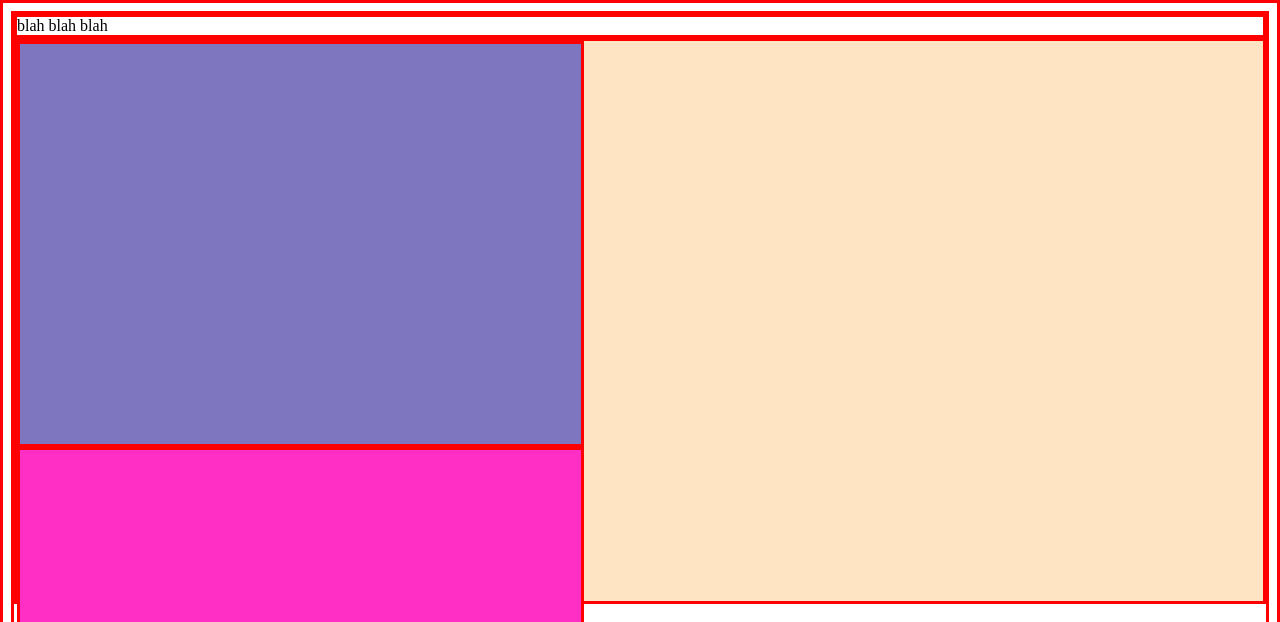
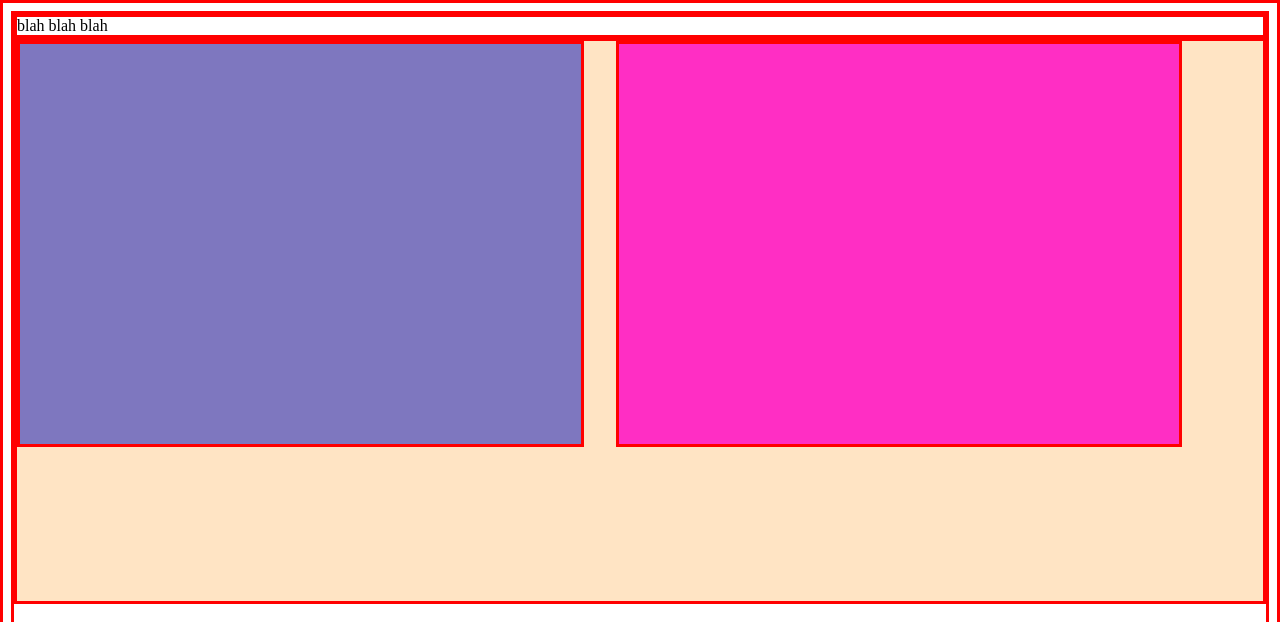
Before and after one commit to sllenzie/writ40363-portfolio-lenzie, a plain HTML site: page sandbox/practice.html in a window 1280 px wide. Shown: the top 622 px of the page. Drawn offline with Linux system fonts and the light colour scheme.

Commit message:
Update practice.css

```diff
--- a/sandbox/sandbox_css/practice.css
+++ b/sandbox/sandbox_css/practice.css
@@ -3,6 +3,9 @@
 }
 
 header {
+    display: flex;
+    flex-direction: row;
+    gap: 2rem;
     height: 70vh;
     background-color: bisque;
 }
```
